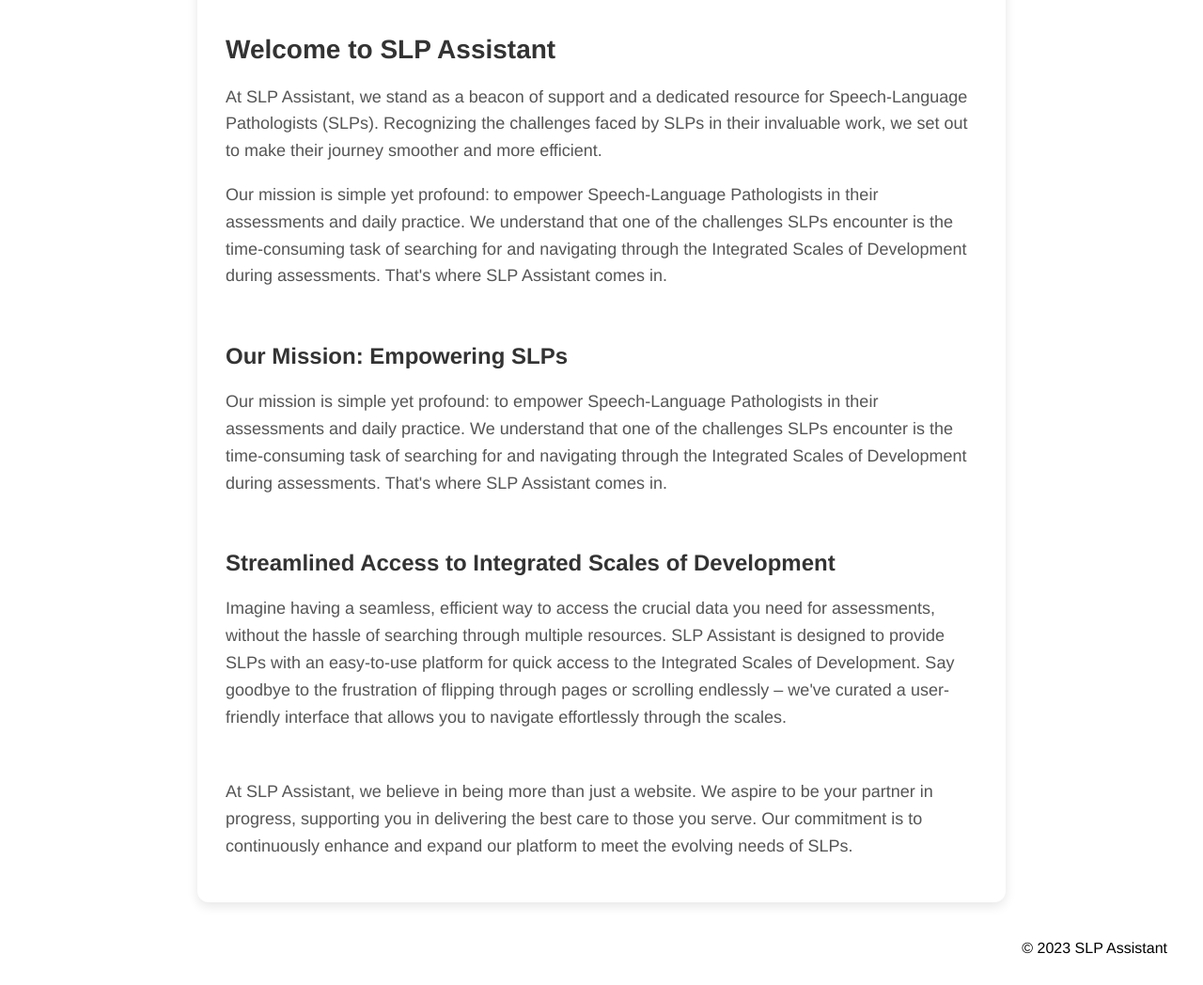
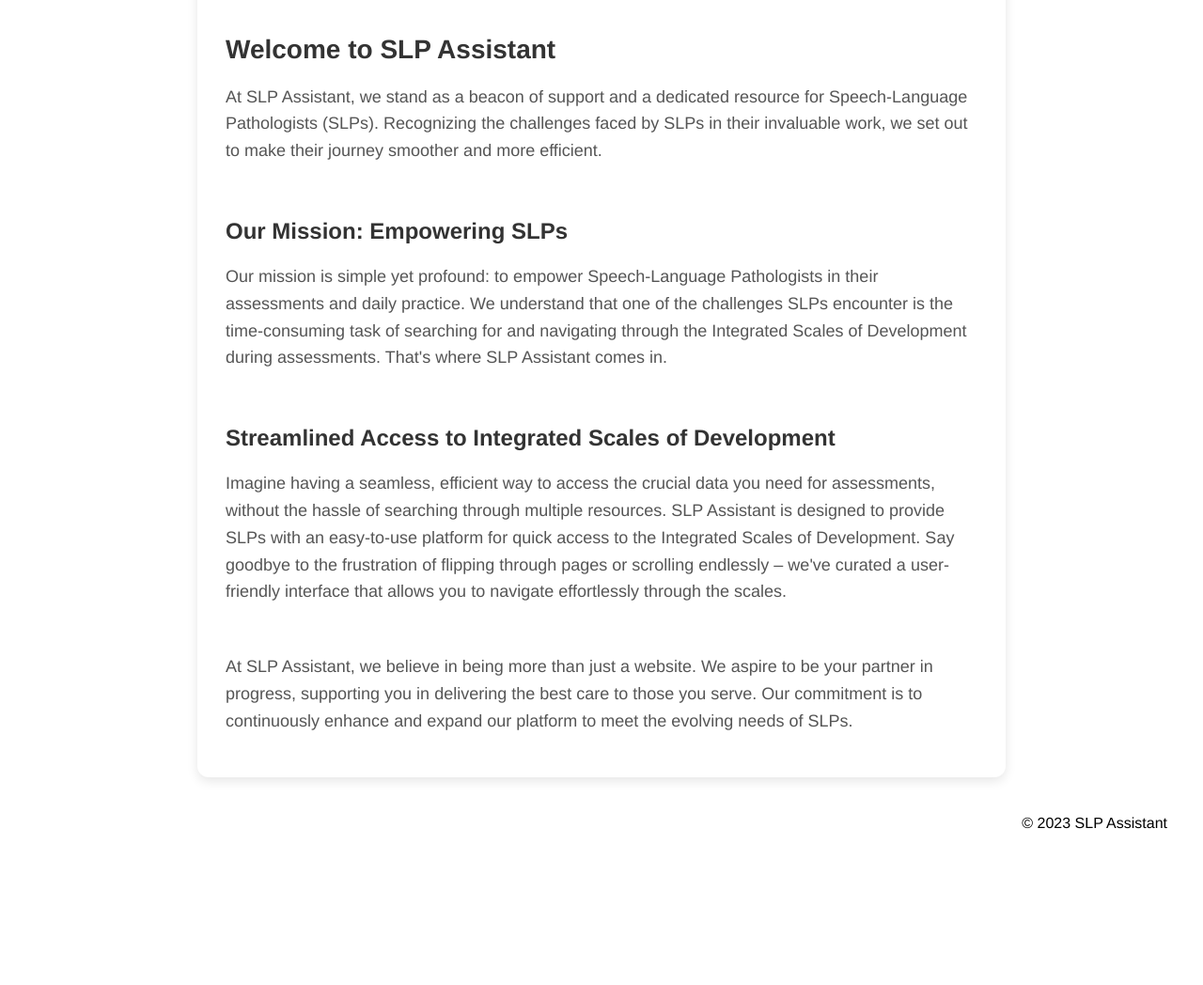
Before and after one commit to AlaaAymanAbdElRaheem/SLP_Assistant, a Flask app: page /about in a window 1280 px wide. Shown: the part 389-1437 px from the top of the page at 94% size. After the commit the page ends 1271 px from the top, so only its background shows below. Run offline with Flask 3, Linux system fonts and the light colour scheme.

Commit message:
fixing about page and buttons

```diff
--- a/design/static/styles/common.css
+++ b/design/static/styles/common.css
@@ -45,7 +45,7 @@ option {
   text-align: center;
   padding: 15px 32px;
   text-decoration: none;
-  margin: 4px 260px;
+  margin: 4px 150px;
   cursor: pointer;
   width: 150px;
   font-size: 17px;
--- a/design/templates/about.html
+++ b/design/templates/about.html
@@ -2,7 +2,7 @@
 <html lang="en">
   <head>
     <meta charset="UTF-8" />
-    <meta name="viewport" content="width=device-width">
+    <meta name="viewport" content="width=device-width" />
     <link rel="icon" href="../static/img/logo.png" type="image/png" />
     <link rel="stylesheet" href="../static/styles/header.css" />
     <link rel="stylesheet" href="../static/styles/footer.css" />
@@ -26,29 +26,46 @@
     <div id="about-us" class="container">
       <h2>Who we are</h2>
       <p>
-        We are Students at ALX Software Engineering program, and this project is done as a portfolio project for the program. We are a team of 2 students who are passionate about technology and its application in solving real-world problems. We hope our project will be of great help to Speech-Language Pathologists (SLPs) in their invaluable work.
+        We are Students at ALX Software Engineering program, and this project is
+        done as a portfolio project for the program. We are a team of 2 students
+        who are passionate about technology and its application in solving
+        real-world problems. We hope our project will be of great help to
+        Speech-Language Pathologists (SLPs) in their invaluable work.
       </p>
       <br />
       <h2>Welcome to SLP Assistant</h2>
       <p>
-        At SLP Assistant, we stand as a beacon of support and a dedicated resource for Speech-Language Pathologists (SLPs). Recognizing the challenges faced by SLPs in their invaluable work, we set out to make their journey smoother and more efficient.
-      </p>
-      <p>
-        Our mission is simple yet profound: to empower Speech-Language Pathologists in their assessments and daily practice. We understand that one of the challenges SLPs encounter is the time-consuming task of searching for and navigating through the Integrated Scales of Development during assessments. That's where SLP Assistant comes in.
+        At SLP Assistant, we stand as a beacon of support and a dedicated
+        resource for Speech-Language Pathologists (SLPs). Recognizing the
+        challenges faced by SLPs in their invaluable work, we set out to make
+        their journey smoother and more efficient.
       </p>
       <br />
       <h3>Our Mission: Empowering SLPs</h3>
       <p>
-        Our mission is simple yet profound: to empower Speech-Language Pathologists in their assessments and daily practice. We understand that one of the challenges SLPs encounter is the time-consuming task of searching for and navigating through the Integrated Scales of Development during assessments. That's where SLP Assistant comes in.
+        Our mission is simple yet profound: to empower Speech-Language
+        Pathologists in their assessments and daily practice. We understand that
+        one of the challenges SLPs encounter is the time-consuming task of
+        searching for and navigating through the Integrated Scales of
+        Development during assessments. That's where SLP Assistant comes in.
       </p>
       <br />
       <h3>Streamlined Access to Integrated Scales of Development</h3>
       <p>
-        Imagine having a seamless, efficient way to access the crucial data you need for assessments, without the hassle of searching through multiple resources. SLP Assistant is designed to provide SLPs with an easy-to-use platform for quick access to the Integrated Scales of Development. Say goodbye to the frustration of flipping through pages or scrolling endlessly – we've curated a user-friendly interface that allows you to navigate effortlessly through the scales.
+        Imagine having a seamless, efficient way to access the crucial data you
+        need for assessments, without the hassle of searching through multiple
+        resources. SLP Assistant is designed to provide SLPs with an easy-to-use
+        platform for quick access to the Integrated Scales of Development. Say
+        goodbye to the frustration of flipping through pages or scrolling
+        endlessly – we've curated a user-friendly interface that allows you to
+        navigate effortlessly through the scales.
       </p>
       <br />
       <p>
-        At SLP Assistant, we believe in being more than just a website. We aspire to be your partner in progress, supporting you in delivering the best care to those you serve. Our commitment is to continuously enhance and expand our platform to meet the evolving needs of SLPs.
+        At SLP Assistant, we believe in being more than just a website. We
+        aspire to be your partner in progress, supporting you in delivering the
+        best care to those you serve. Our commitment is to continuously enhance
+        and expand our platform to meet the evolving needs of SLPs.
       </p>
     </div>
 
```
